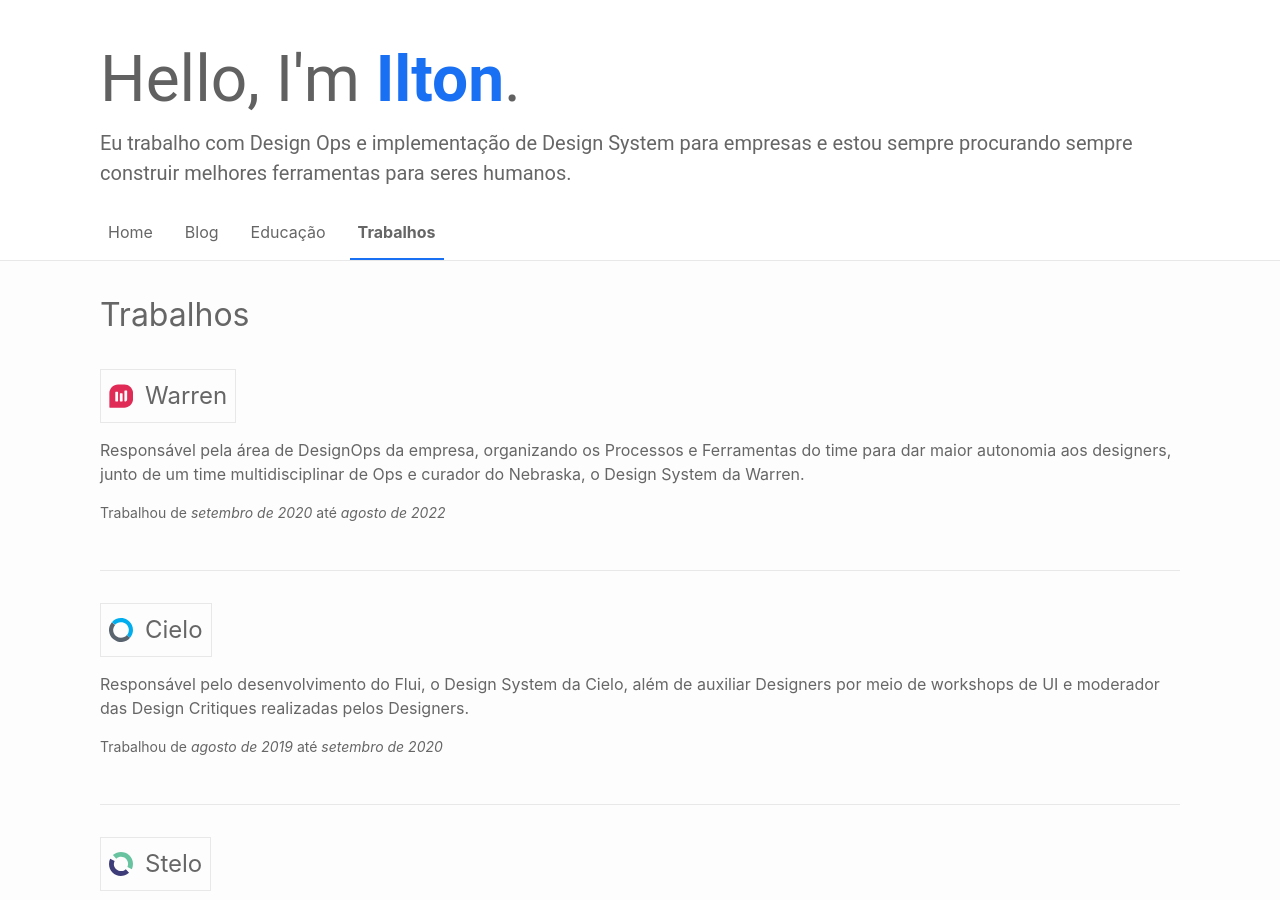
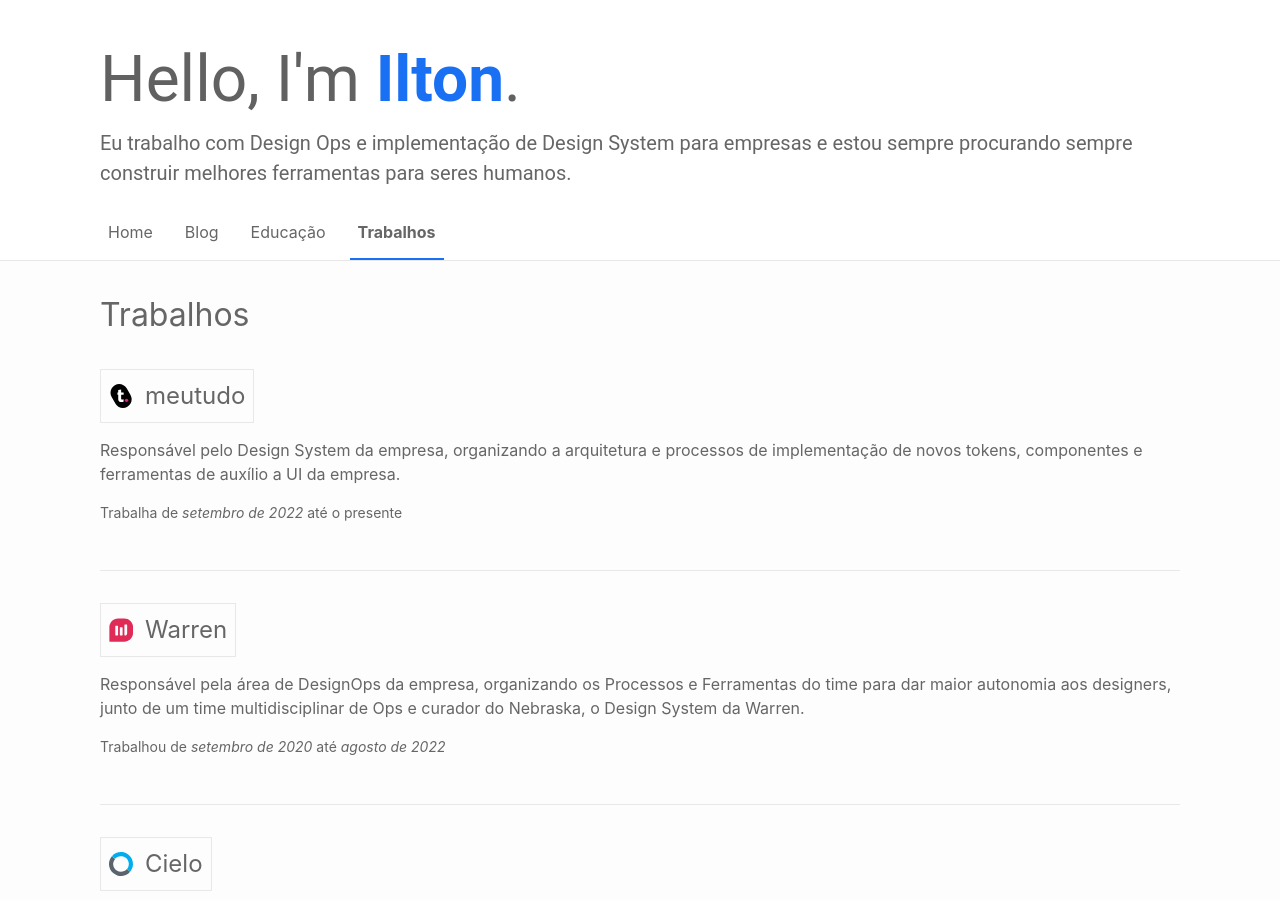
Before and after one commit to juliaisaway/eusoujulia.com.br, a Jekyll site: the page built from trabalhos.markdown, in a window 1280 px wide and 900 px high. Built offline with Jekyll 4.4.1, drawn with Linux system fonts in a browser that asks for light colours.

Commit message:
Atualização de emprego

```diff
--- a/_config.yml
+++ b/_config.yml
@@ -43,6 +43,12 @@
     instance: pixelfed.social
 
 work:
+  - name: meutudo
+    site: https://meutudo.com.br
+    data:
+      - inicio: setembro de 2022
+    desc:
+      - Responsável pelo Design System da empresa, organizando a arquitetura e processos de implementação de novos tokens, componentes e ferramentas de auxílio a UI da empresa.
   - name: Warren
     site: https://warren.com.br
     data:
```
Also changed, not shown: assets/work/meutudo.svg (added).
